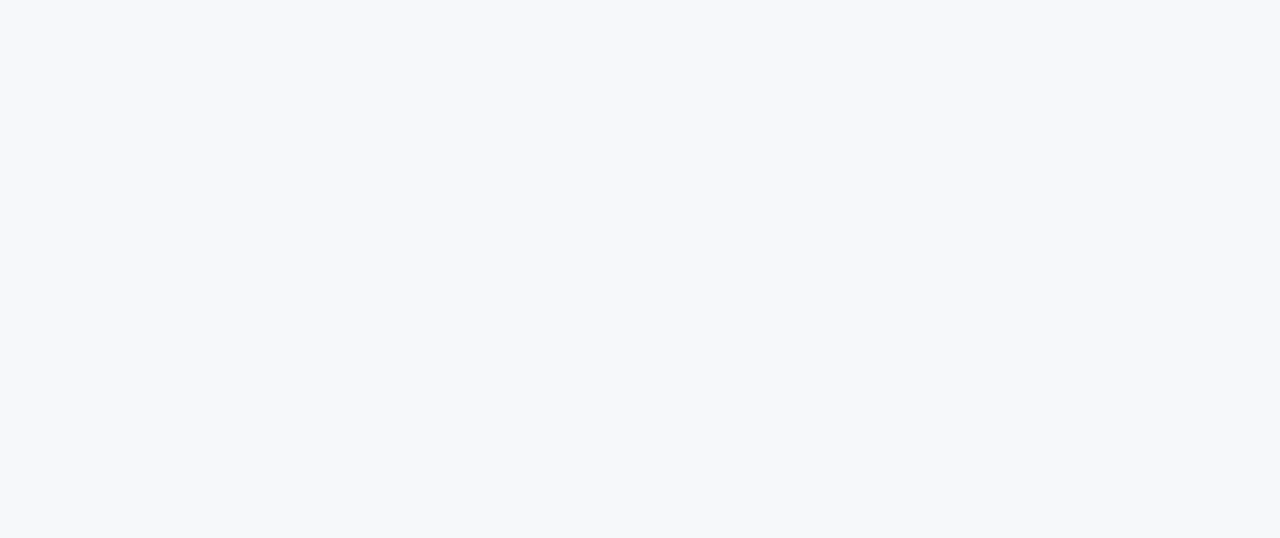
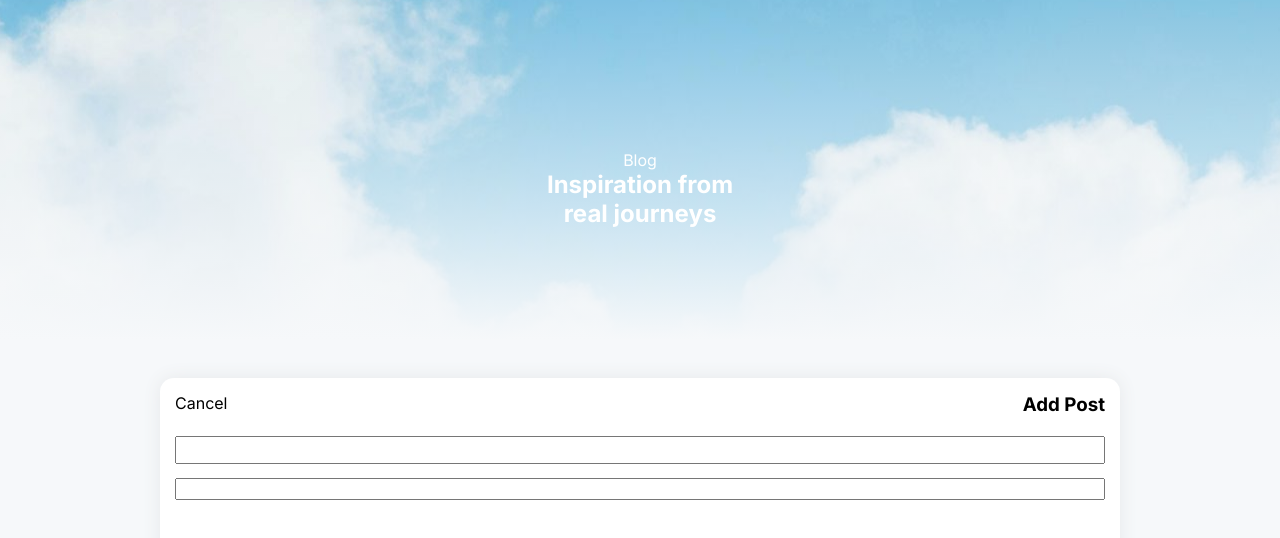
Before and after one commit to hussainALJ/multiPageReactAon, a React (Vite) app: page /add-post in a window 1280 px wide. Shown: the top 538 px of the page. Built offline with nearby package versions, Linux system fonts and the light colour scheme.

Commit message:
finish add Post page

```diff
--- a/src/App.css
+++ b/src/App.css
@@ -70,3 +70,17 @@
 .article h3{
     animation: 300ms  ease slide;
 }
+
+.content {
+    margin-top: 20px;
+    flex-direction: column;
+    gap: 14px;
+}
+
+.content input {
+    font-size: 20px;
+}
+
+.content textarea {
+    font-size: 16px;
+}
--- a/src/components/Posts.jsx
+++ b/src/components/Posts.jsx
@@ -28,7 +28,10 @@ function Posts() {
   return (
     <div className="container">
       <section className="posts">
-        <h2 style={{ fontSize: "20px" }}>Articles</h2>
+        <div className="flex" style={{justifyContent: "space-between"}}>
+            <h2 style={{ fontSize: "20px" }}>Articles</h2>
+            <Link to='/add-post'><img src="/plus-icon.svg" alt="" width='24px' /></Link>
+        </div>
         {isLoading ? (
           <h3 style={{ textAlign: "center" }}>Loading articles...</h3>
         ) : error ? (
@@ -40,7 +43,7 @@ function Posts() {
                 <div key={article.id} className="article flex">
                   <hr />
                   <Link to={`/${article.id}`}>
-                    <h3 style={{ maxWidth: "400px" }}>{article.title}</h3>
+                    <h3>{article.title}</h3>
                   </Link>
                 </div>
               );
--- a/src/pages/AddPost.jsx
+++ b/src/pages/AddPost.jsx
@@ -1,7 +1,64 @@
-function AddPost () {
-    return (
-        <></>
-    )
+import { useEffect, useState } from "react";
+import Hero from "../components/Hero.jsx";
+import { Link, useNavigate } from "react-router";
+
+function AddPost() {
+  const [title, setTitle] = useState("");
+
+  const [body, setBody] = useState("");
+
+  async function handelAddPost() {
+    try {
+      const response = await fetch("https://jsonplaceholder.typicode.com/posts",{
+          method: 'POST',
+          headers: {
+            "Content-Type": "application/json",
+          },
+          body: JSON.stringify({
+            title: title,
+            body: body,
+            id: 101,
+          }),
+        },
+      );
+      if (response.ok) useNavigate('/')
+    } catch (err) {
+      console.log(err.message);
+    }
+  }
+  return (
+    <>
+      <Hero />
+      <div className="container">
+        <section className="posts">
+          <div className="flex" style={{ justifyContent: "space-between" }}>
+            <Link to="/">Cancel</Link>
+            <h3 style={{ cursor: "pointer" }} onClick={handelAddPost}>
+              {" "}
+              Add Post{" "}
+            </h3>
+          </div>
+          <div className="content flex">
+            <input
+              type="text"
+              value={title}
+              onChange={(e) => {
+                setTitle(e.target.value);
+              }}
+            />
+            <textarea
+              name="postBody"
+              style={{ fieldSizing: "content", resize: "none" }}
+              value={body}
+              onChange={(e) => {
+                setBody(e.target.value);
+              }}
+            ></textarea>
+          </div>
+        </section>
+      </div>
+    </>
+  );
 }
 
-export default AddPost
+export default AddPost;
--- a/src/pages/Post.jsx
+++ b/src/pages/Post.jsx
@@ -33,7 +33,7 @@ function Post() {
       <Hero />
       <div className="container">
         <section className="posts">
-        <Link to='/' end><img src="/left-arrow.svg" alt="" /></Link>
+        <Link to='/' ><img src="/left-arrow.svg" alt="" /></Link>
           {isLoading ? (
             <h3 style={{ textAlign: "center" }}>Loading articles...</h3>
           ) : error ? (
```
Also changed, not shown: public/plus-icon.svg (added).
